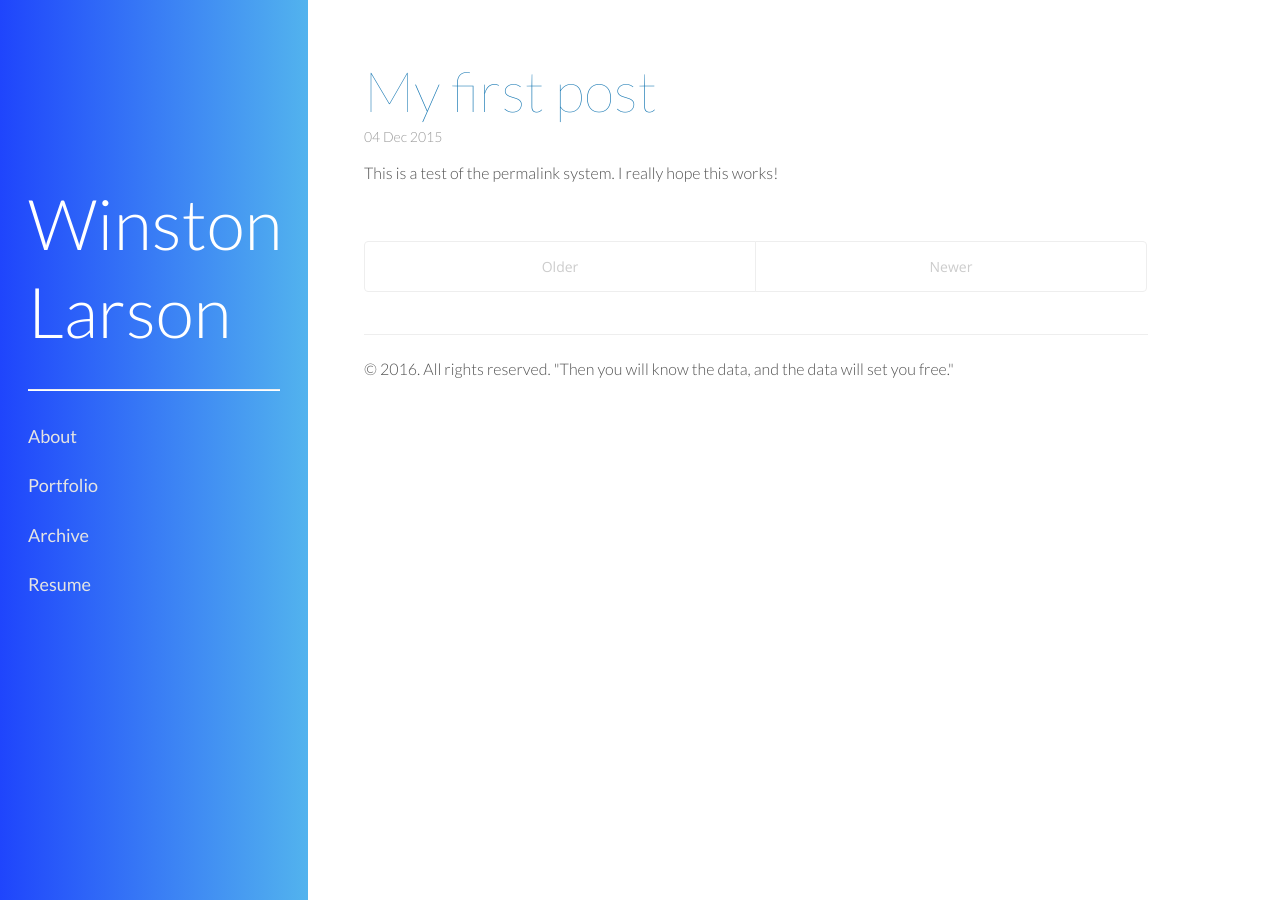
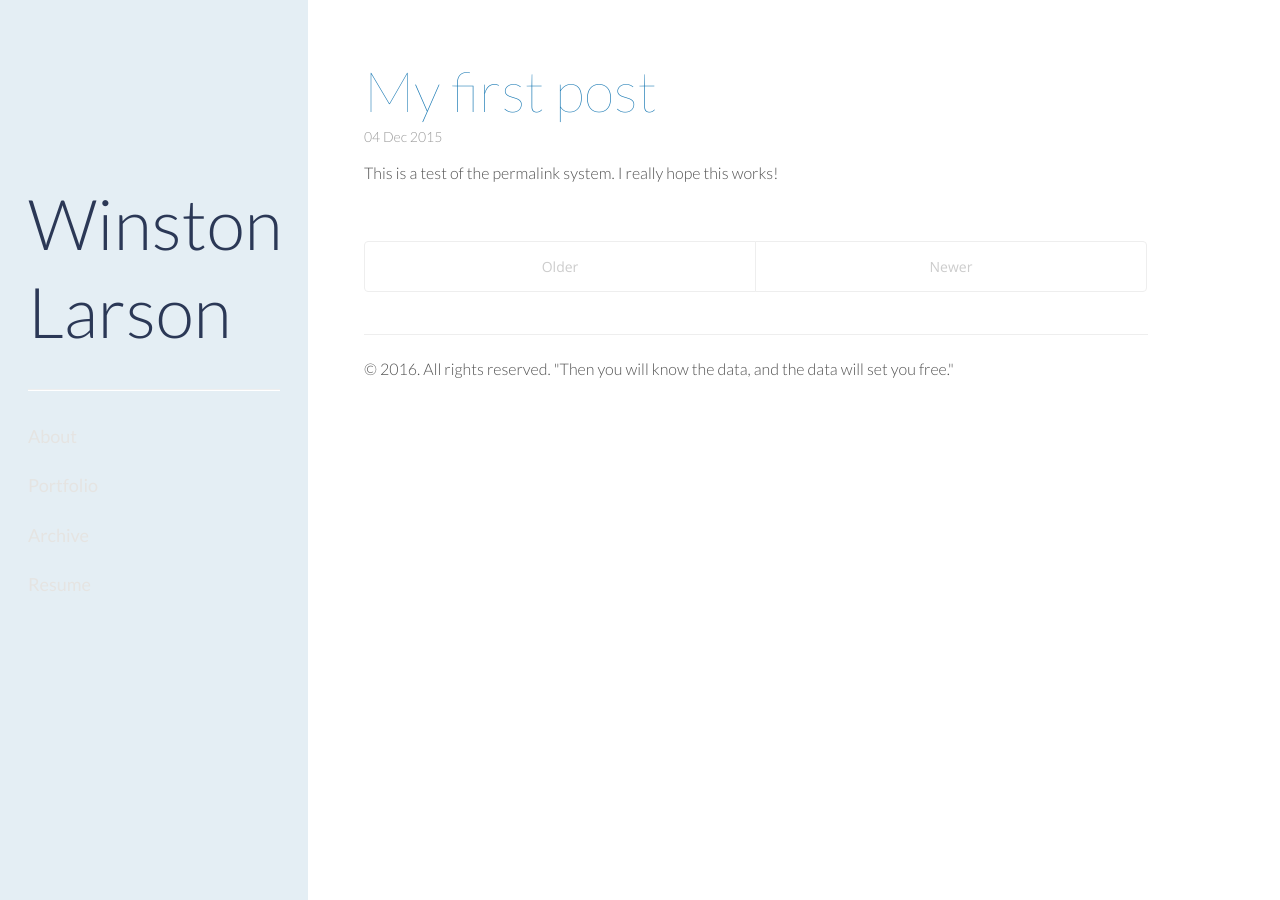
Before and after one commit to winstonlarson/old_website, a Jekyll site: the page built from index.html, in a window 1280 px wide. Built offline with Jekyll 4.4.1, drawn with Linux system fonts in a browser that asks for light colours; some web fonts are replaced; the list of posts is cut into pages by our own code.

Commit message:
sidebar test

```diff
--- a/_includes/sidebar.html
+++ b/_includes/sidebar.html
@@ -1,13 +1,13 @@
 <div class="sidebar">
   <div class="container sidebar-sticky">
+    <a href="{{ site.baseurl }}">
     <div class="sidebar-about">
       <h1>
-        <a style="text-decoration:none; color: #fff" href="{{ site.baseurl }}">
             {{ site.title }}
-        </a>
       </h1>
-      <p class="lead">{{ site.description }}</p>
+      <!-- <p class="lead">{{ site.description }}</p> -->
     </div>
+    </a>
     <hr>
     <nav class="sidebar-nav">
       <!-- <a class="sidebar-nav-item{% if page.url == site.baseurl %} active{% endif %}" href="{{ site.baseurl }}">Home</a> -->
--- a/public/css/hyde.css
+++ b/public/css/hyde.css
@@ -59,7 +59,7 @@ html {
   text-align: left;
   padding: 2rem 1rem;
   color: rgba(255,255,255,.5);
-  background: linear-gradient(to right, #1F45FC, #52B3EE);
+  background: #E4EEF4; /*linear-gradient(to right, #1F45FC, #52B3EE);*/
   /*background-color: #1E1E23;*/
 }
 @media (min-width: 48em) {
```
Also changed, not shown: 18 other files.
